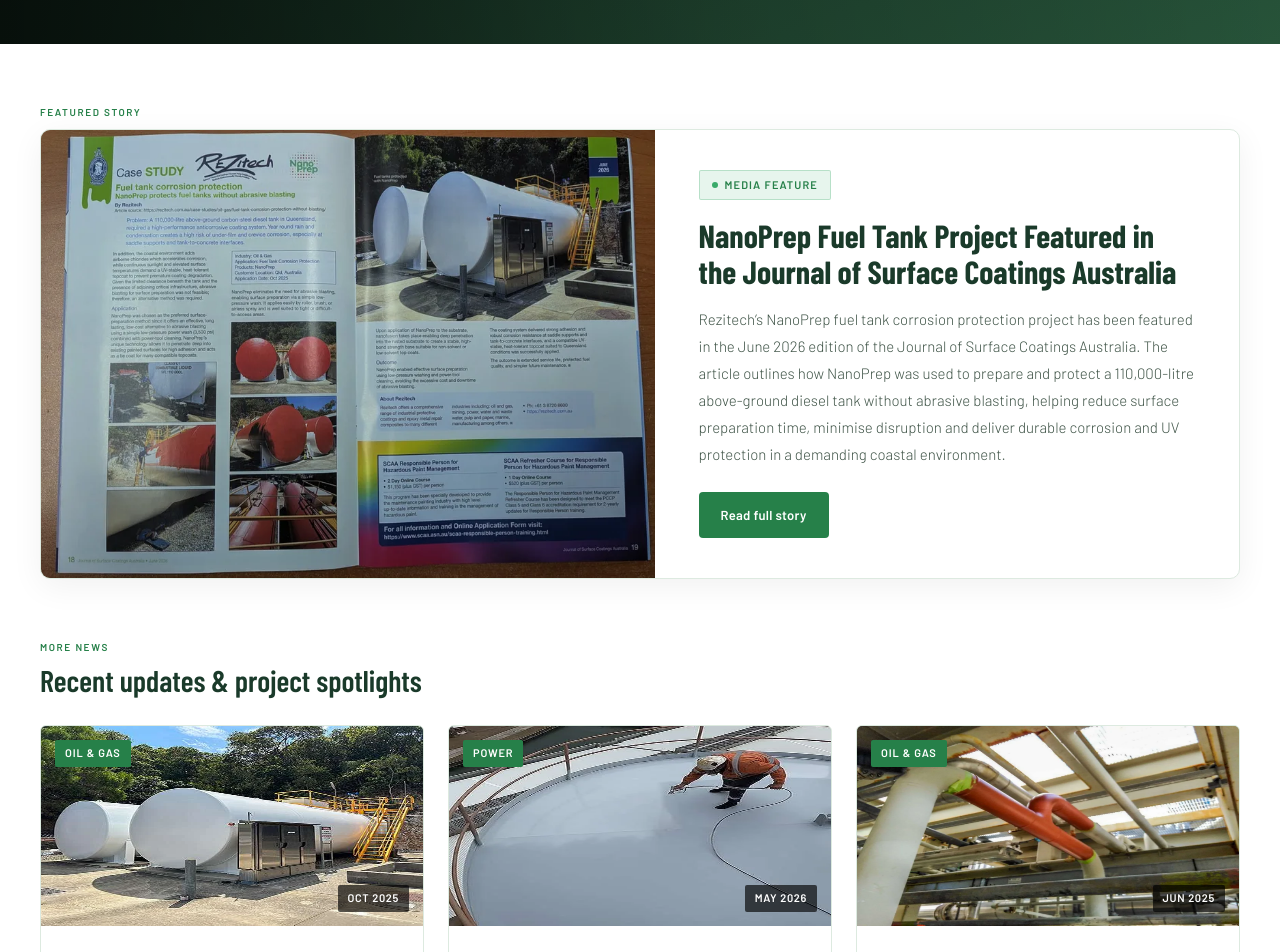
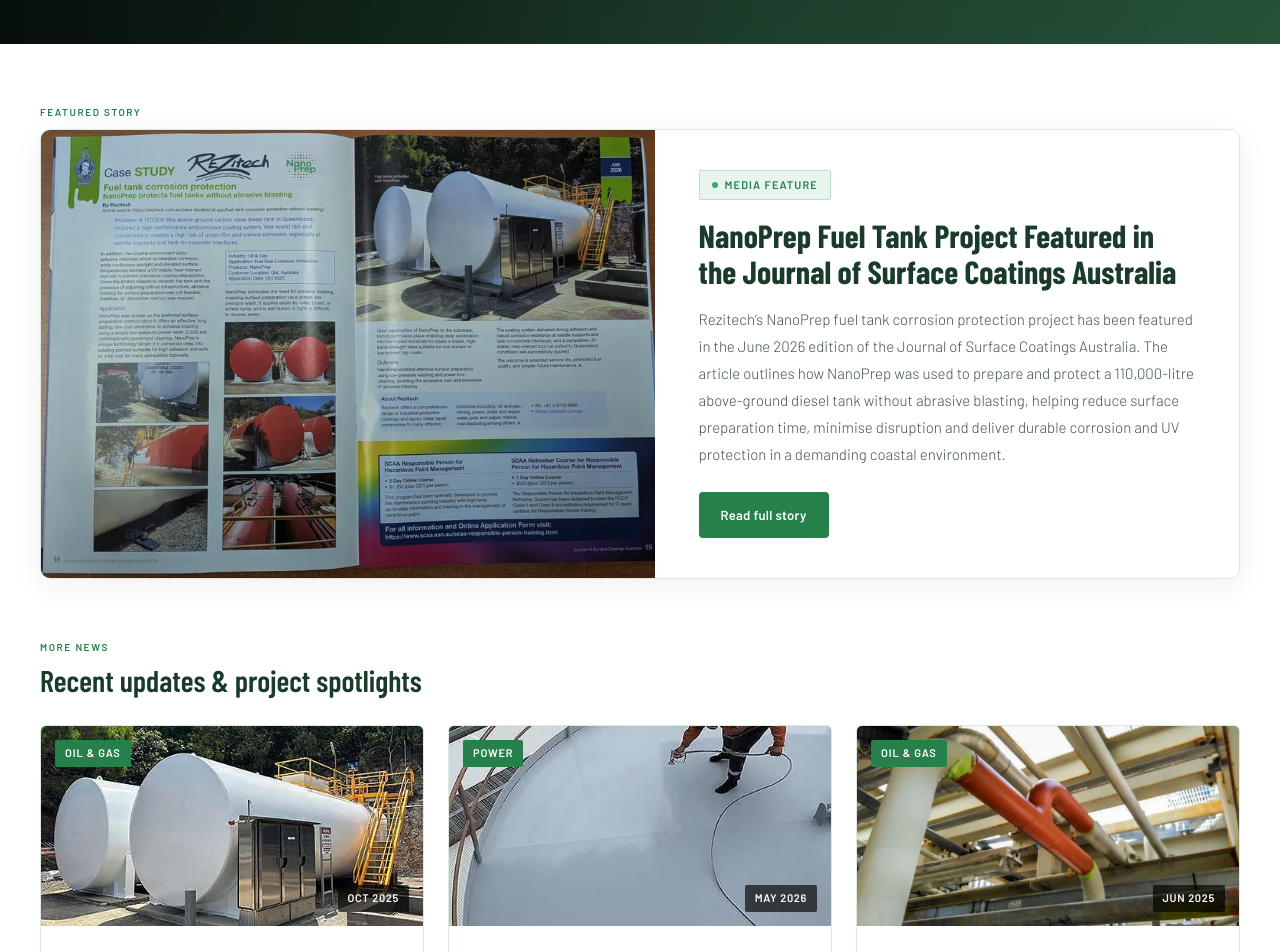
Before and after one commit to TasEffektiv/NanoPrep, a Next.js app: page /news in a window 1280 px wide. Shown: the part 360-1312 px from the top of the page. Built offline with nearby package versions, Linux system fonts and the light colour scheme.

Commit message:
news page, news card fixes

```diff
--- a/src/components/news/FeaturedNewsCard.module.css
+++ b/src/components/news/FeaturedNewsCard.module.css
@@ -12,6 +12,10 @@
   position: relative;
   background: linear-gradient(135deg, #c8dac8, #9ab89a);
   min-height: 340px;
+}
+
+.cover {
+  object-fit: cover;
 }
 
 .body {
--- a/src/components/news/FeaturedNewsCard.tsx
+++ b/src/components/news/FeaturedNewsCard.tsx
@@ -8,7 +8,7 @@
     <article className={styles.card}>
       <div className={styles.media}>
         {item.image && (
-          <Image src={item.image.src} alt={item.image.alt} fill sizes="(min-width: 900px) 50vw, 100vw" />
+          <Image src={item.image.src} alt={item.image.alt} fill sizes="(min-width: 900px) 50vw, 100vw" className={styles.cover} />
         )}
       </div>
       <div className={styles.body}>
--- a/src/components/news/NewsCard.module.css
+++ b/src/components/news/NewsCard.module.css
@@ -18,6 +18,10 @@
   display: flex;
   align-items: center;
   justify-content: center;
+}
+
+.cover {
+  object-fit: cover;
 }
 
 .placeholderIcon svg {
--- a/src/components/news/NewsCard.tsx
+++ b/src/components/news/NewsCard.tsx
@@ -8,7 +8,7 @@
     <Link href={item.href} className={styles.card}>
       <div className={styles.image}>
         {item.image ? (
-          <Image src={item.image.src} alt={item.image.alt} fill sizes="(min-width: 900px) 33vw, 100vw" />
+          <Image src={item.image.src} alt={item.image.alt} fill sizes="(min-width: 900px) 33vw, 100vw" className={styles.cover} />
         ) : (
           <div className={styles.placeholderIcon} aria-hidden="true">
             <svg viewBox="0 0 24 24">
```
